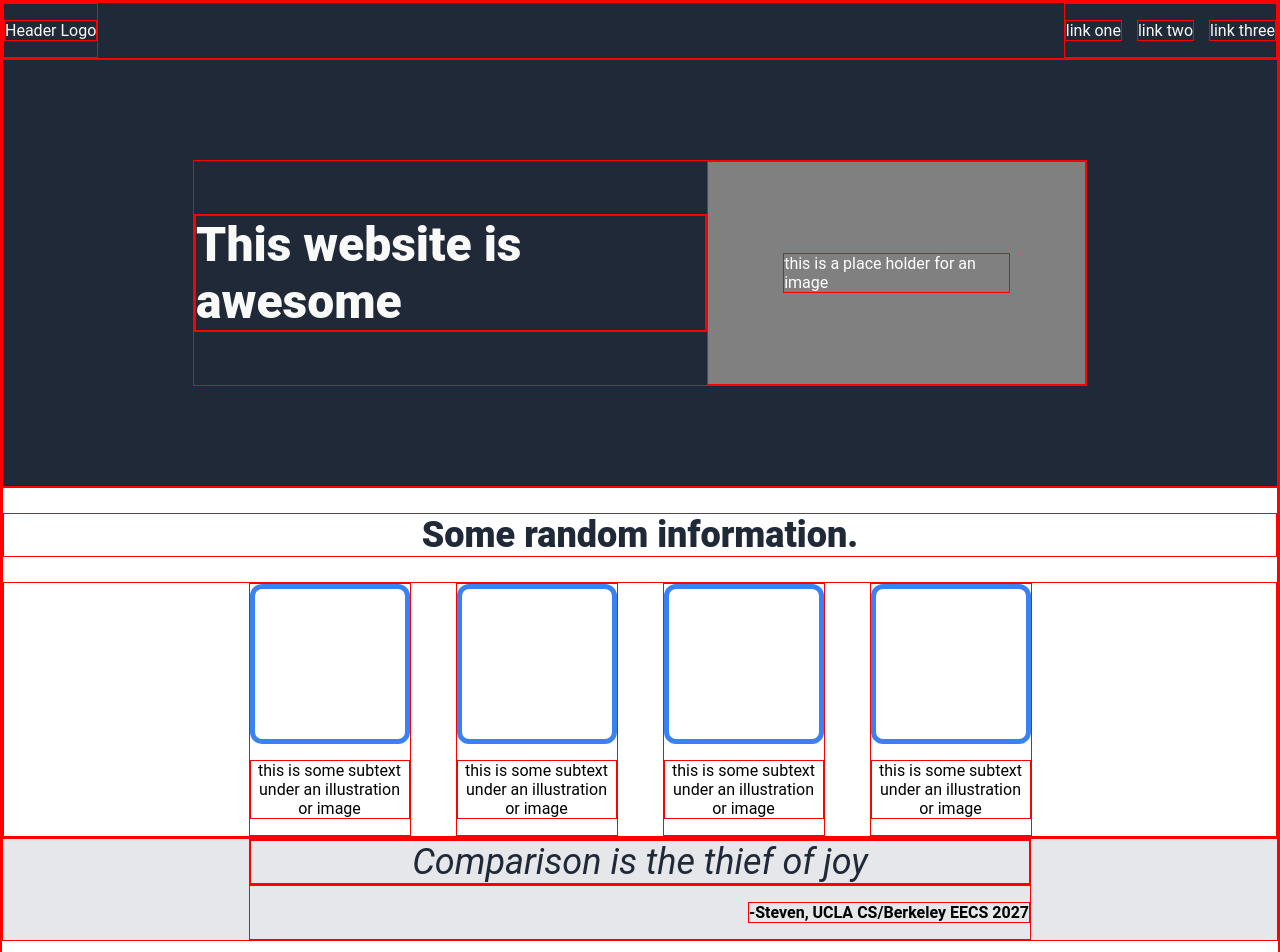
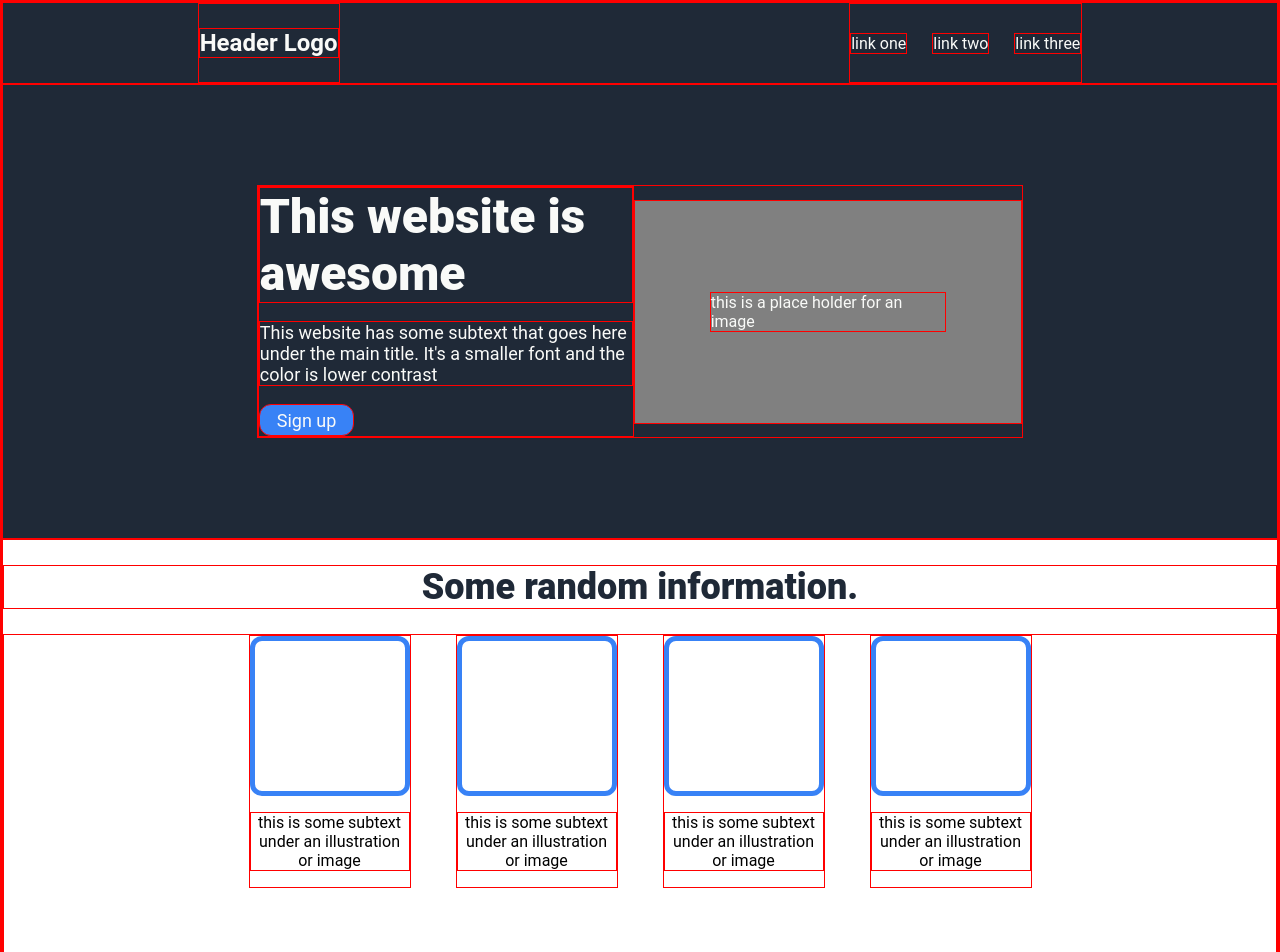
Before and after one commit to sbui056/top-landing-page, a plain HTML site: page index.html in a window 1280 px wide. Shown: the top 952 px of the page. Drawn offline with Linux system fonts and the light colour scheme.

Commit message:
finish most. still need images. still need better fomratting

```diff
--- a/index.html
+++ b/index.html
@@ -21,6 +21,8 @@
     <div class="header2">
         <div class="text-left">
             <div class="hero"> This website is awesome </div>
+            <p>This website has some subtext that goes here under the main title. It's a smaller font and the color is lower contrast</p>
+            <div class="signup">Sign up </div>
         </div>
         <div class="text-right">
             <p> this is a place holder for an image</p>
--- a/styles.css
+++ b/styles.css
@@ -9,14 +9,23 @@ body {
 
 .header {
     display: flex;
-    justify-content: space-between;
+    justify-content: center;
+    gap: 40%;
     background-color: #1F2937;
+    color: #F9FAF8;
+}
+
+.left {
+    font-weight: bold;
+    font-size: 24px;
     color: #F9FAF8;
 }
 
 .right {
     display: flex;
-    gap: 15px;
+    gap: 25px;
+    justify-content: center;
+    align-items: center;
 }
 
 .header2-container {
@@ -29,7 +38,7 @@ body {
     display: flex;
     justify-content: space-evenly;
     align-items: center;
-    width: 70%;
+    width: 60%;
     margin: 100px;
 }
 
@@ -41,8 +50,28 @@ body {
     flex-wrap: wrap;
 }
 
+.text-left {
+    color: #F9FAF8;
+    font-size: 18px;
+    display: flex;
+    justify-content: flex-start;
+    flex-wrap: wrap;
+    width: 50%;
+}
+
+.signup {
+    display: flex;
+    justify-content: center;
+    display: flex;
+    align-items: center;
+    border-radius: 12px;
+    background-color: #3882F6;
+    width: 25%;
+    height: 30px;
+}
+
 .text-right {
-    color: white;
+    color: #F9FAF8;
     padding: 75px 75px;
     background-color: gray;
 }
@@ -62,6 +91,7 @@ body {
     display: flex;
     gap: 45px;
     justify-content: center;
+    flex-wrap: wrap;
 }
 
 .box {
@@ -77,6 +107,7 @@ body {
     flex-wrap: wrap;
     width: 160px;
     text-align: center;
+    margin-bottom: 75px;
 }
 
 .quote-container {
@@ -84,6 +115,9 @@ body {
     display: flex;
     flex-direction: column;
     align-items: center;
+    justify-content: center;
+    height: 250px;
+    flex-wrap: wrap;
 }
 
 .quote {
@@ -103,6 +137,7 @@ body {
     justify-content: flex-end;
     font-weight: bold;
     width: 780px;
+    flex-wrap: wrap;
 }
 
 .signup-container {
@@ -119,8 +154,9 @@ body {
     justify-content: space-evenly;
     align-items: center;
     gap: 20px;
-    width: 70%;
+    width: 60%;
     border-radius: 12px;
+    height: 125px;
 }
 
 .call {
```
